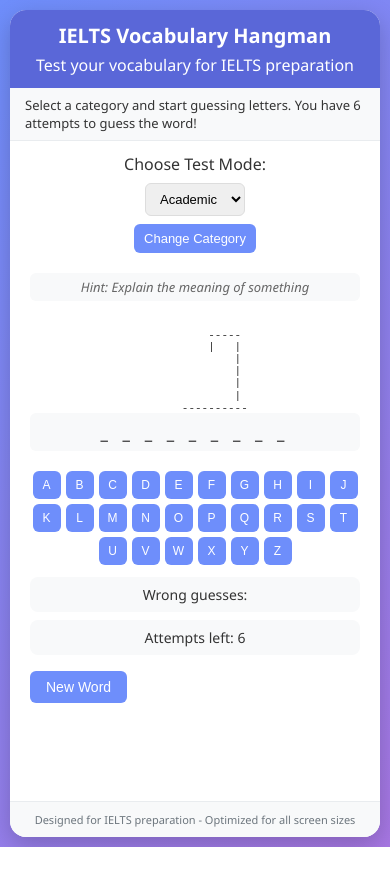
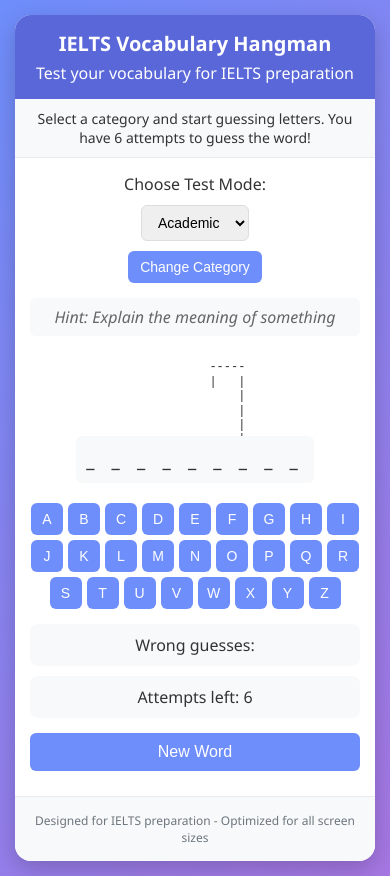
Before and after one commit to CoderinaPurpr/TestPrepSite, a plain HTML site: page index.html in a window 390 px wide. Both pictures are taken after a click on the button "Start Game". Before the commit the page ends 847 px from the top, so only its background shows below. Drawn offline with Linux system fonts and the light colour scheme.

Commit message:
Optimised layout.No Scrolling

```diff
--- a/index.html
+++ b/index.html
@@ -20,28 +20,22 @@
             background: linear-gradient(135deg, #6e8efb, #a777e3);
             padding: 15px;
             color: #333;
-            overflow: hidden;
         }
 
         .container {
             width: 100%;
-            max-width: 800px;
-            height: 95vh;
-            max-height: 95vh;
+            max-width: 500px;
             background: white;
             border-radius: 16px;
             box-shadow: 0 8px 25px rgba(0, 0, 0, 0.2);
-            display: flex;
-            flex-direction: column;
             overflow: hidden;
         }
 
         header {
             background: #5a67d8;
             color: white;
-            padding: 12px 20px;
+            padding: 15px;
             text-align: center;
-            flex-shrink: 0;
         }
 
         h1 {
@@ -51,36 +45,30 @@
 
         .instructions {
             background: #f8f9fa;
-            padding: 8px 15px;
+            padding: 10px 15px;
             border-bottom: 1px solid #e9ecef;
-            font-size: 13px;
-            flex-shrink: 0;
+            font-size: 14px;
+            text-align: center;
         }
 
         .game-area {
-            padding: 12px 20px;
-            display: flex;
-            flex-direction: column;
-            align-items: center;
-            overflow: hidden;
-            flex-grow: 1;
+            padding: 15px;
         }
 
         .category-selector {
             display: flex;
             justify-content: center;
             align-items: center;
-            gap: 8px;
-            margin-bottom: 12px;
+            gap: 10px;
+            margin-bottom: 15px;
             flex-wrap: wrap;
-            flex-shrink: 0;
         }
 
         select, button {
-            padding: 7px 10px;
+            padding: 8px 12px;
             border-radius: 6px;
             border: 1px solid #ddd;
-            font-size: 13px;
+            font-size: 14px;
         }
 
         button {
@@ -103,50 +91,40 @@
         #hint {
             font-style: italic;
             color: #666;
-            margin: 8px 0;
-            min-height: 19px;
+            margin: 10px 0;
             text-align: center;
-            padding: 7px;
+            padding: 8px;
             background: #f8f9fa;
             border-radius: 6px;
-            width: 100%;
-            flex-shrink: 0;
-            font-size: 14px;
         }
 
         .hangman-container {
             display: flex;
             flex-direction: column;
             align-items: center;
-            width: 100%;
-            margin: 8px 0;
-            flex-shrink: 0;
+            margin: 10px 0;
         }
 
         .hangman-drawing {
-            margin: 8px auto;
             height: 100px;
             font-family: monospace;
             white-space: pre;
-            font-size: 12px;
-            line-height: 1.1;
+            font-size: 14px;
+            line-height: 1.2;
             text-align: center;
-            flex-shrink: 0;
+            margin-bottom: 10px;
         }
 
         #word-display {
-            font-size: 22px;
-            letter-spacing: 7px;
-            margin: 12px 0;
+            font-size: 24px;
+            letter-spacing: 8px;
             font-weight: bold;
             color: #333;
-            min-height: 32px;
             text-align: center;
-            padding: 7px;
+            padding: 10px;
             background: #f8f9fa;
             border-radius: 6px;
-            width: 100%;
-            flex-shrink: 0;
+            margin-bottom: 10px;
         }
 
         #letters {
@@ -154,10 +132,7 @@
             flex-wrap: wrap;
             justify-content: center;
             gap: 5px;
-            margin: 12px 0;
-            width: 100%;
-            max-width: 600px;
-            flex-shrink: 0;
+            margin: 10px 0;
         }
 
         #letters button {
@@ -173,28 +148,24 @@
         .game-info {
             display: flex;
             justify-content: space-around;
-            width: 100%;
-            margin: 12px 0;
-            font-size: 15px;
-            flex-wrap: wrap;
-            gap: 8px;
-            flex-shrink: 0;
+            margin: 15px 0;
+            font-size: 16px;
         }
 
         .game-info > div {
             background: #f8f9fa;
-            padding: 8px;
+            padding: 10px;
             border-radius: 8px;
-            min-width: 120px;
             text-align: center;
-            font-size: 14px;
+            min-width: 140px;
         }
 
         #reset {
-            padding: 8px 16px;
-            font-size: 14px;
-            margin: 8px 0;
-            flex-shrink: 0;
+            padding: 10px 20px;
+            font-size: 16px;
+            margin: 10px 0;
+            display: block;
+            width: 100%;
         }
 
         .hidden {
@@ -215,52 +186,50 @@
 
         footer {
             text-align: center;
-            padding: 10px;
+            padding: 15px;
             background: #f8f9fa;
             border-top: 1px solid #e9ecef;
-            font-size: 11px;
+            font-size: 12px;
             color: #6c757d;
-            flex-shrink: 0;
         }
 
         @media (max-width: 600px) {
-            body {
-                padding: 10px;
-            }
-
-            .container {
-                height: 98vh;
-                max-height: 98vh;
-            }
-
             h1 {
                 font-size: 20px;
             }
 
             #word-display {
-                font-size: 18px;
-                letter-spacing: 5px;
-                margin: 8px 0;
+                font-size: 20px;
+                letter-spacing: 6px;
             }
 
             .game-info {
                 flex-direction: column;
-                align-items: center;
-                margin: 8px 0;
+                gap: 10px;
             }
 
             .game-info > div {
                 width: 100%;
-                min-width: auto;
             }
 
             .hangman-drawing {
                 height: 80px;
-                font-size: 11px;
+                font-size: 12px;
             }
 
             .category-selector {
                 flex-direction: column;
+            }
+        }
+
+        @media (max-height: 700px) {
+            .hangman-drawing {
+                height: 70px;
+                font-size: 11px;
+            }
+
+            #word-display {
+                font-size: 18px;
             }
 
             #letters button {
@@ -269,40 +238,8 @@
                 font-size: 12px;
             }
 
-            #hint {
-                font-size: 13px;
-                padding: 5px;
-            }
-        }
-
-        @media (max-height: 700px) {
-            .container {
-                height: 97vh;
-            }
-
-            .hangman-drawing {
-                height: 70px;
-                font-size: 10px;
-            }
-
-            #word-display {
-                font-size: 18px;
-                margin: 6px 0;
-            }
-
-            #letters {
-                gap: 3px;
-                margin: 8px 0;
-            }
-
-            #letters button {
-                width: 26px;
-                height: 26px;
-                font-size: 12px;
-            }
-
             header {
-                padding: 8px 15px;
+                padding: 10px;
             }
 
             h1 {
@@ -310,26 +247,7 @@
             }
 
             .instructions {
-                padding: 6px 12px;
-                font-size: 12px;
-            }
-        }
-
-        @media (max-height: 600px) {
-            .hangman-drawing {
-                height: 60px;
-            }
-
-            #word-display {
-                font-size: 16px;
-            }
-
-            .game-info {
-                font-size: 13px;
-            }
-
-            .game-info > div {
-                padding: 6px;
+                padding: 8px 12px;
                 font-size: 13px;
             }
         }
```
